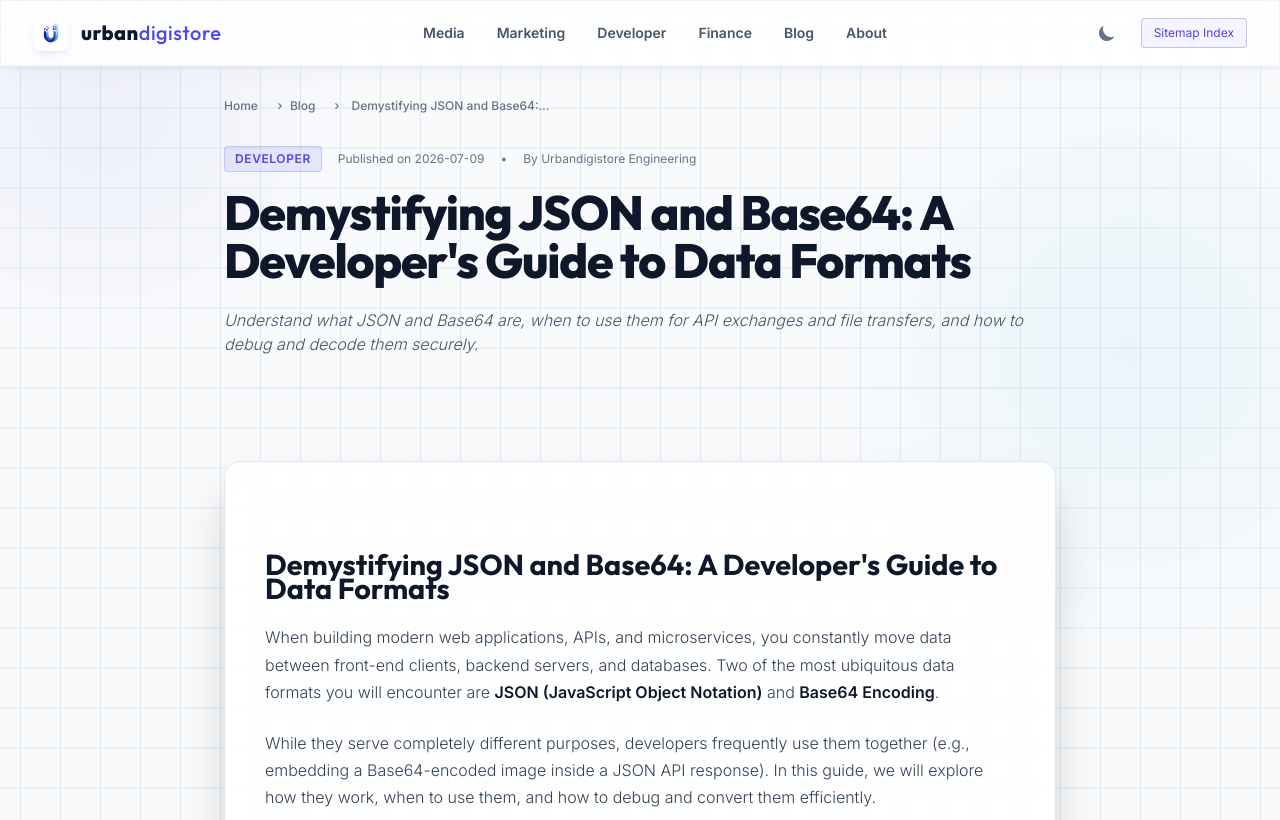
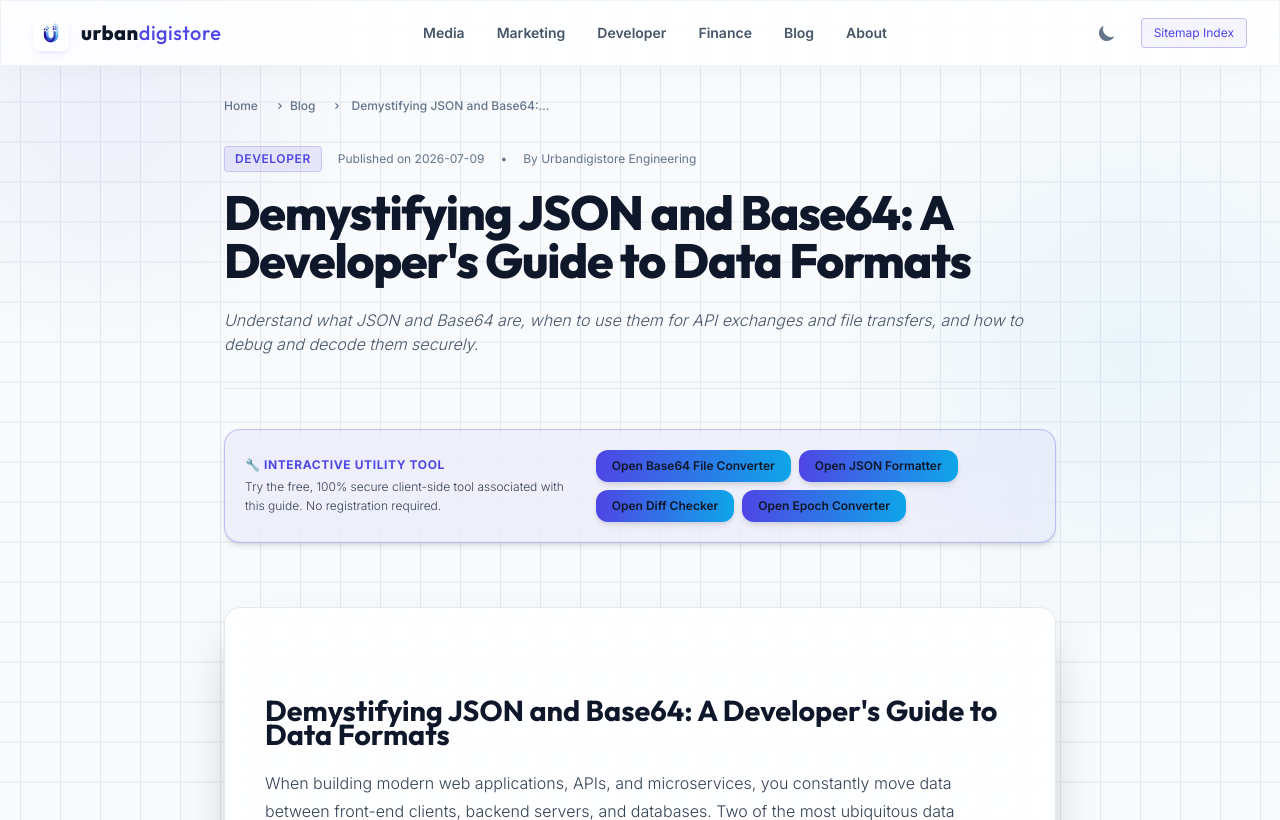
Before and after one commit to ASAPSINGH/urbandigistore, a Flask app: page /blog/data-formats-json-base64 in a window 1280 px wide; the page is wider, and only the part inside the window is pictured. Shown: the top 820 px of that part. Run offline with Flask 3, Linux system fonts and the light colour scheme; some libraries are stand-ins or nearby versions.

Commit message:
seo: implement hub-and-spoke content clustering and internal linking funnel between tools and related blog guides

```diff
--- a/app.py
+++ b/app.py
@@ -72,6 +72,28 @@
     'image-compressor': '/image-compressor',
     'diff-checker': '/diff-checker',
     'timestamp-converter': '/epoch-converter'
+}
+
+# Hub-to-Spoke clusters mapping for organic internal linking authority
+TOOL_BLOG_MAPPING = {
+    'image-converter': ['free-online-image-converters', 'understanding-heic-image-compression-compatibility', 'why-image-compression-matters-lossy-lossless'],
+    'image-cropper': ['social-media-image-sizes', 'why-image-compression-matters-lossy-lossless'],
+    'heic-converter': ['understanding-heic-image-compression-compatibility', 'free-online-image-converters'],
+    'image-compressor': ['why-image-compression-matters-lossy-lossless', 'understanding-heic-image-compression-compatibility'],
+    'utm-builder': ['utm-parameter-naming-conventions', 'facebook-ads-utm-tracking-self-referral', 'demystifying-utm-parameters-traffic-tracking', 'how-to-generate-custom-qr-codes'],
+    'whatsapp-generator': ['utm-parameter-naming-conventions'],
+    'qr-generator': ['how-to-generate-custom-qr-codes', 'demystifying-qr-code-masking-scanning-speed', 'demystifying-qr-code-versions-grid-dimensions', 'demystifying-qr-code-color-contrast-scannability', 'demystifying-qr-code-quiet-zones-scan-reliability', 'demystifying-qr-code-error-correction-levels', 'demystifying-qr-code-mask-penalty-calculation', 'demystifying-qr-code-version-scaling-grid-dimensions'],
+    'password-generator': ['cryptographically-secure-passwords-entropy-math', 'password-length-entropy-exponent-comparison', 'why-password-managers-are-critical-security', 'why-password-hashing-requires-salt-rainbow-tables', 'why-master-password-kdf-iterations-matter', 'why-browser-passwords-are-vulnerable-standalone-vaults', 'why-password-salts-must-be-cryptographically-random', 'why-password-hashing-requires-salt-dict-attacks'],
+    'merge-pdf': ['how-to-merge-pdf-documents-locally', 'understanding-pdf-document-margins', 'understanding-pdf-font-embedding-subsetting', 'understanding-pdf-metadata-xmp-catalog', 'understanding-pdf-linearization-fast-web-view', 'understanding-pdf-structural-security-passwords'],
+    'split-pdf': ['how-to-split-pdf-pages-locally', 'pdf-page-splitting-range-syntax-extraction', 'understanding-pdf-document-margins', 'understanding-pdf-font-embedding-subsetting', 'understanding-pdf-metadata-xmp-catalog', 'understanding-pdf-linearization-fast-web-view', 'understanding-pdf-structural-security-passwords'],
+    'position-calculator': ['stop-loss-sizing-portfolio-risk-two-percent', 'stop-loss-sizing-average-true-range-atr', 'stop-loss-options-premium-volatility', 'stop-loss-position-sizing-atr-multipliers', 'stop-loss-sizing-volatility-adjusted-atr', 'stop-loss-position-sizing-maximum-drawdown', 'stop-loss-position-sizing-kelly-criterion', 'stop-loss-position-sizing-vix-volatility', 'stop-loss-position-sizing-sharpe-ratio', 'stop-loss-position-sizing-sharpe-sortino', 'stop-loss-position-sizing-ulcer-index'],
+    'fibonacci-calculator': ['fibonacci-retracement-trading-guide', 'fibonacci-extensions-profit-targets', 'fibonacci-fan-trend-speed', 'fibonacci-arcs-curved-support-zones', 'fibonacci-time-zones-trend-reversal', 'fibonacci-retracement-bear-market', 'fibonacci-spirals-golden-ratio-turn-points', 'how-to-draw-fibonacci-extensions', 'how-to-draw-fibonacci-extensions-downtrend', 'how-to-draw-fibonacci-fans-trend-speed', 'how-to-draw-fibonacci-arcs-curved-support', 'how-to-draw-fibonacci-time-zones', 'how-to-draw-fibonacci-retracements-bear-market', 'how-to-draw-fibonacci-fans-downtrend'],
+    'character-counter': ['seo-character-counter-guide', 'social-media-character-limits-truncation'],
+    'cpm-calculator': ['digital-ad-budget-cpm', 'how-to-calculate-cpm-ad-costs'],
+    'base64-converter': ['data-formats-json-base64', 'base64-file-conversion-guide', 'client-side-base64-image-decoding', 'developer-guide-cors-cross-origin', 'understanding-jwt-structure-claims', 'web-cryptography-api-secure-hashes', 'web-workers-heavy-computations', 'understanding-csp-content-security-policy', 'indexeddb-api-large-datasets-browser', 'understanding-websockets-real-time-communication', 'localstorage-sessionstorage-cookies-comparison', 'web-storage-vs-indexeddb', 'how-to-compare-text-online-diff-algorithms', 'demystifying-unix-epoch-time-32bit-overflow'],
+    'json-formatter': ['data-formats-json-base64', 'base64-file-conversion-guide', 'developer-guide-cors-cross-origin', 'understanding-jwt-structure-claims', 'web-cryptography-api-secure-hashes', 'web-workers-heavy-computations', 'understanding-csp-content-security-policy', 'indexeddb-api-large-datasets-browser', 'understanding-websockets-real-time-communication', 'localstorage-sessionstorage-cookies-comparison', 'web-storage-vs-indexeddb', 'how-to-compare-text-online-diff-algorithms', 'demystifying-unix-epoch-time-32bit-overflow'],
+    'diff-checker': ['how-to-compare-text-online-diff-algorithms', 'data-formats-json-base64'],
+    'timestamp-converter': ['demystifying-unix-epoch-time-32bit-overflow', 'data-formats-json-base64']
 }
 
 # Helper function to generate SEO metadata
@@ -280,6 +302,19 @@
                 'url': CONSOLIDATED_PATHS.get(k, '#')
             })
 
+    # Fetch related blog posts for this tool to establish hub-to-spoke authority
+    related_blog_posts = []
+    all_posts = get_blog_posts()
+    for post_slug in TOOL_BLOG_MAPPING.get(tool_key, []):
+        post = next((p for p in all_posts if p['slug'] == post_slug), None)
+        if post:
+            related_blog_posts.append({
+                'title': post['title'],
+                'slug': post['slug'],
+                'description': post['description'],
+                'category': post['category']
+            })
+
     return {
         'tool_key': tool_key,
         'meta_title': meta_title,
@@ -295,7 +330,8 @@
         'technical_comparison': tool_conf.get('technical_comparison', {}),
         'affiliate_partner': tool_conf.get('affiliate_partner', None),
         'related_links': related_links,
-        'sibling_tools': sibling_tools
+        'sibling_tools': sibling_tools,
+        'related_blog_posts': related_blog_posts
     }
 
 @app.context_processor
@@ -701,7 +737,18 @@
     post = next((p for p in posts if p['slug'] == slug), None)
     if not post:
         abort(404)
-    return render_template('blog/post.html', post=post)
+
+    # Map back from spoke to parent hubs to pass link authority to tools
+    related_tools = []
+    for tool_key, slugs in TOOL_BLOG_MAPPING.items():
+        if slug in slugs:
+            tool_conf = seo_data['tools'][tool_key]
+            related_tools.append({
+                'name': tool_conf['name'],
+                'url': CONSOLIDATED_PATHS.get(tool_key, '#')
+            })
+
+    return render_template('blog/post.html', post=post, related_tools=related_tools)
 
 @app.route('/robots.txt')
 def robots():
--- /dev/null
+++ b/mocks/cd0cc91e.json
@@ -0,0 +1 @@
+{"items": [1, 2, 3], "status": "ok"}
--- /dev/null
+++ b/mocks/d142ba7a.json
@@ -0,0 +1 @@
+{"items": [1, 2, 3], "status": "ok"}
--- /dev/null
+++ b/mocks/e9e98875.json
@@ -0,0 +1 @@
+{"items": [1, 2, 3], "status": "ok"}
--- /dev/null
+++ b/mocks/f2c6f986.json
@@ -0,0 +1 @@
+{"items": [1, 2, 3], "status": "ok"}
--- a/templates/blog/post.html
+++ b/templates/blog/post.html
@@ -111,6 +111,27 @@
         </p>
     </header>
 
+    {% if related_tools %}
+    <!-- Above the Fold Money Page Funnel -->
+    <div class="glass-panel rounded-2xl p-5 border border-cyberneon/30 relative overflow-hidden mb-8 shadow-md bg-cyberneon/5">
+        <div class="flex flex-col sm:flex-row items-start sm:items-center justify-between gap-4">
+            <div>
+                <h4 class="text-xs font-bold text-cyberneon tracking-wider uppercase mb-1">🔧 Interactive Utility Tool</h4>
+                <p class="text-xs text-gray-300 font-light leading-relaxed">
+                    Try the free, 100% secure client-side tool associated with this guide. No registration required.
+                </p>
+            </div>
+            <div class="flex flex-wrap gap-2">
+                {% for tool in related_tools %}
+                <a href="{{ tool.url }}" class="px-4 py-2 rounded-xl text-xs font-semibold text-white bg-gradient-to-r from-cyberneon to-cyberaccent hover:brightness-110 active:scale-[0.98] transition-all shadow-md">
+                    Open {{ tool.name }}
+                </a>
+                {% endfor %}
+            </div>
+        </div>
+    </div>
+    {% endif %}
+
     {% if adsense_client_id %}
     <!-- Blog Post Header Ad (Above the Fold) -->
     <div class="w-full flex justify-center mb-8">
@@ -173,6 +194,27 @@
             <p id="subscribe-status" class="mt-3 text-xs font-medium hidden"></p>
         </div>
     </div>
+
+    {% if related_tools %}
+    <!-- Below the Fold Money Page Funnel -->
+    <div class="glass-panel rounded-2xl p-5 border border-cyberaccent/30 relative overflow-hidden mb-12 shadow-md bg-cyberaccent/5">
+        <div class="flex flex-col sm:flex-row items-start sm:items-center justify-between gap-4">
+            <div>
+                <h4 class="text-xs font-bold text-cyberaccent tracking-wider uppercase mb-1">🚀 Launch Interactive Tool</h4>
+                <p class="text-xs text-gray-300 font-light leading-relaxed">
+                    Ready to test this directly? Open the secure web tool in a new sandbox tab.
+                </p>
+            </div>
+            <div class="flex flex-wrap gap-2">
+                {% for tool in related_tools %}
+                <a href="{{ tool.url }}" class="px-4 py-2 rounded-xl text-xs font-semibold text-white bg-gradient-to-r from-cyberaccent to-cyberneon hover:brightness-110 active:scale-[0.98] transition-all shadow-md">
+                    Open {{ tool.name }}
+                </a>
+                {% endfor %}
+            </div>
+        </div>
+    </div>
+    {% endif %}
 
     <!-- Article Navigation Footer -->
     <div class="flex justify-between items-center pt-8 border-t border-white/5">
```
Also changed, not shown: templates/tool_template.html (+34 -0 lines).
